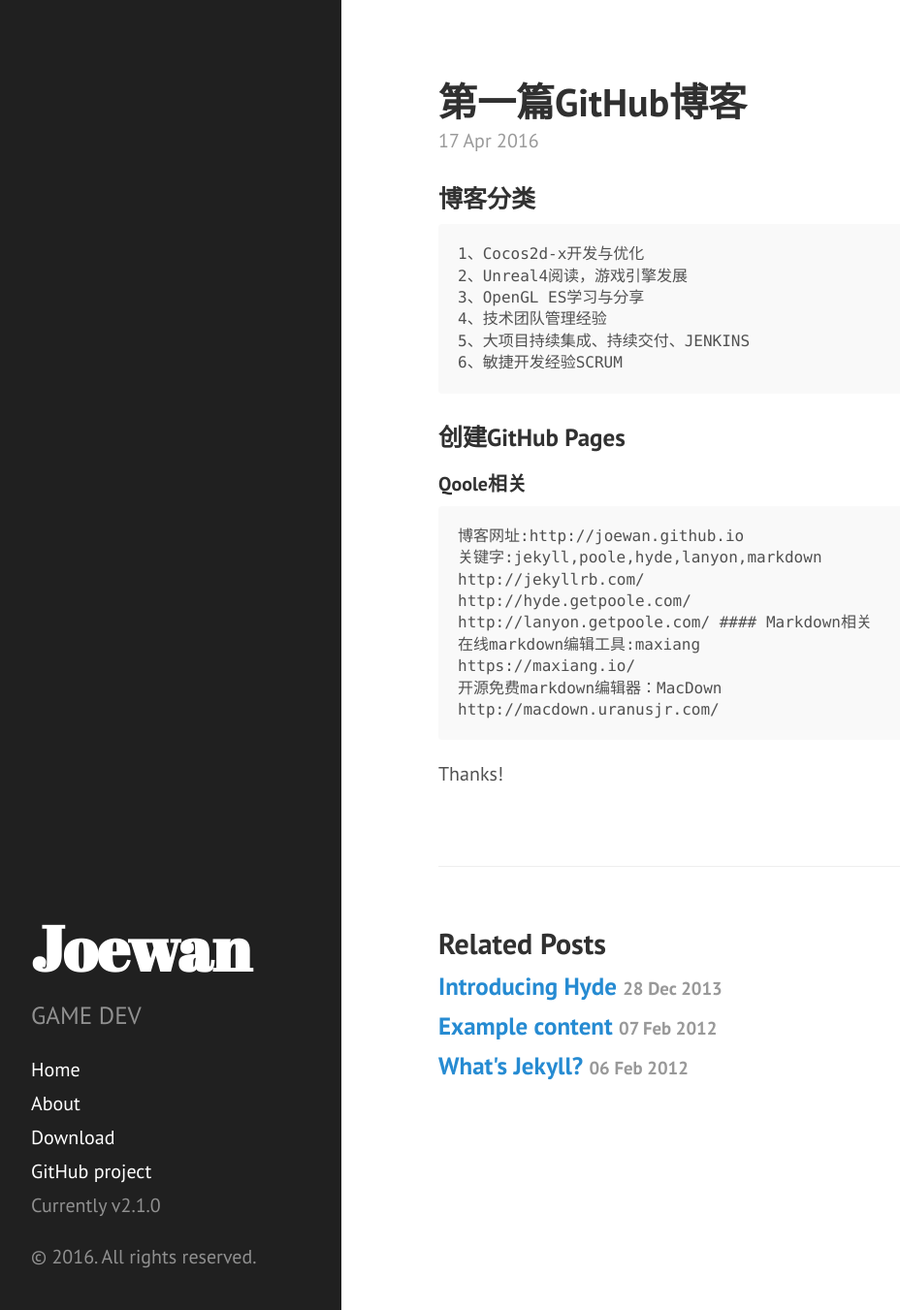
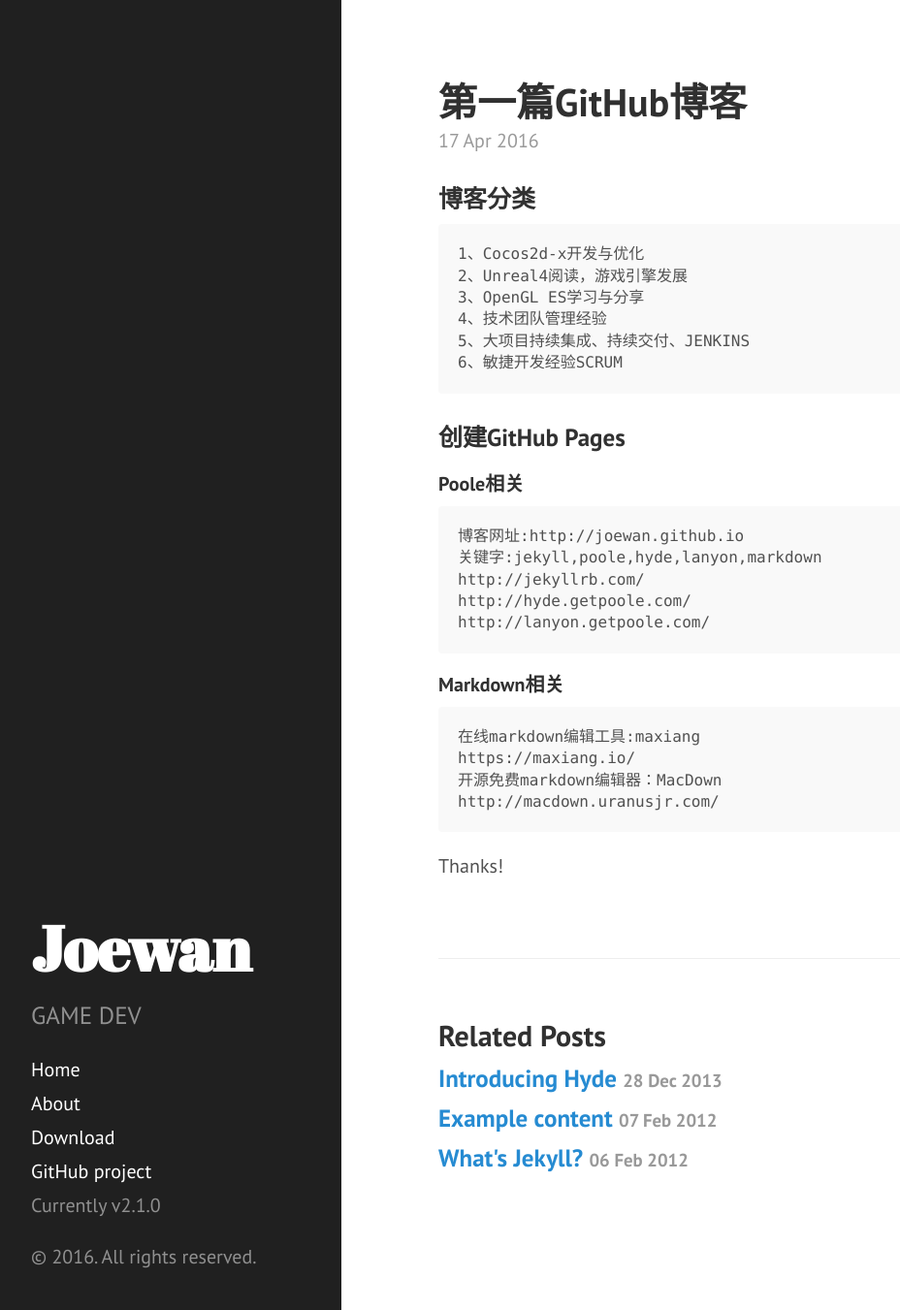
Before and after one commit to joewan/joewan.github.io, a Jekyll site: the page built from _posts/2016-04-17-welcome.md, in a window 1280 px wide and 1351 px high. Shown: the whole window at 97% size, without its empty margins (8-936 px from the left). Built offline with Jekyll 4.4.1, drawn with Linux system fonts in a browser that asks for light colours.

Commit message:
上下留空行即可。

```diff
--- a/_posts/2016-04-17-welcome.md
+++ b/_posts/2016-04-17-welcome.md
@@ -11,12 +11,14 @@ title: 第一篇GitHub博客
     6、敏捷开发经验SCRUM
 
 ### 创建GitHub Pages
-#### Qoole相关
+
+#### Poole相关
     博客网址:http://joewan.github.io
     关键字:jekyll,poole,hyde,lanyon,markdown
     http://jekyllrb.com/
     http://hyde.getpoole.com/
     http://lanyon.getpoole.com/
+
 #### Markdown相关
     在线markdown编辑工具:maxiang
     https://maxiang.io/
```
